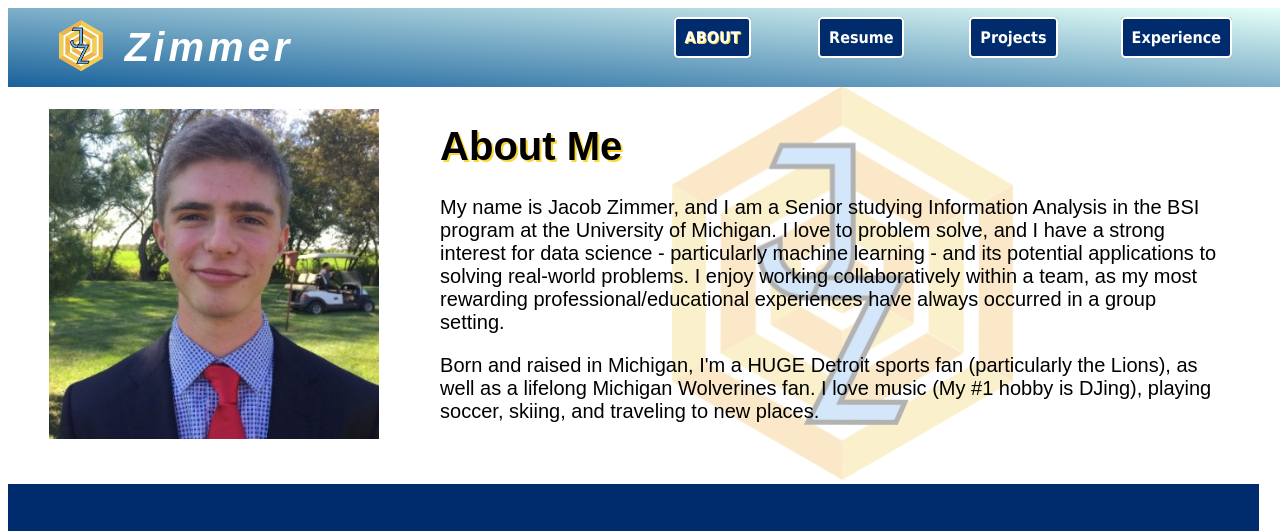
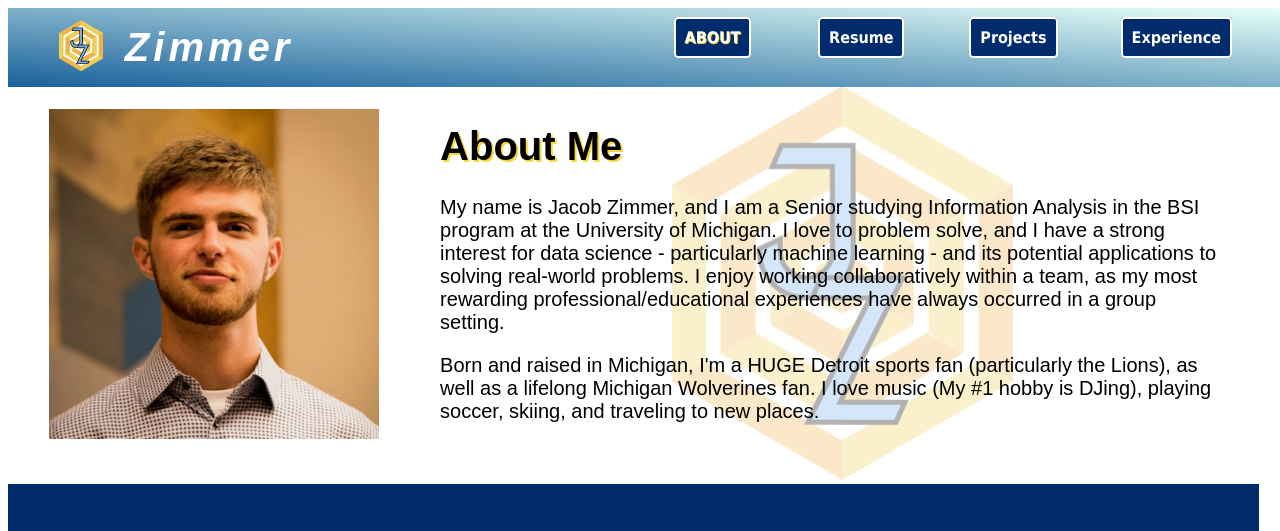
Before and after one commit to zimmerja11/Portfolio, a plain HTML site: page index.html in a window 1280 px wide. Shown: the top 531 px of the page. Drawn offline with Linux system fonts and the light colour scheme; a web font is replaced by a local one.

Commit message:
Update index.html

```diff
--- a/index.html
+++ b/index.html
@@ -26,7 +26,7 @@
 
     <main class="wrapper" id="main" tabindex="-1">
         <div class="item1">
-            <img class="headshot" src="pics/zimmerja_headshot.jpg" alt = "Zimmer professional headshot"/>
+            <img class="headshot" src="pics/new_zimmer_headshot.jpeg" alt = "Zimmer professional headshot"/>
         </div>
         <div class="grid-item2 item2">
             <h1 class="about">About Me</h1>
```
